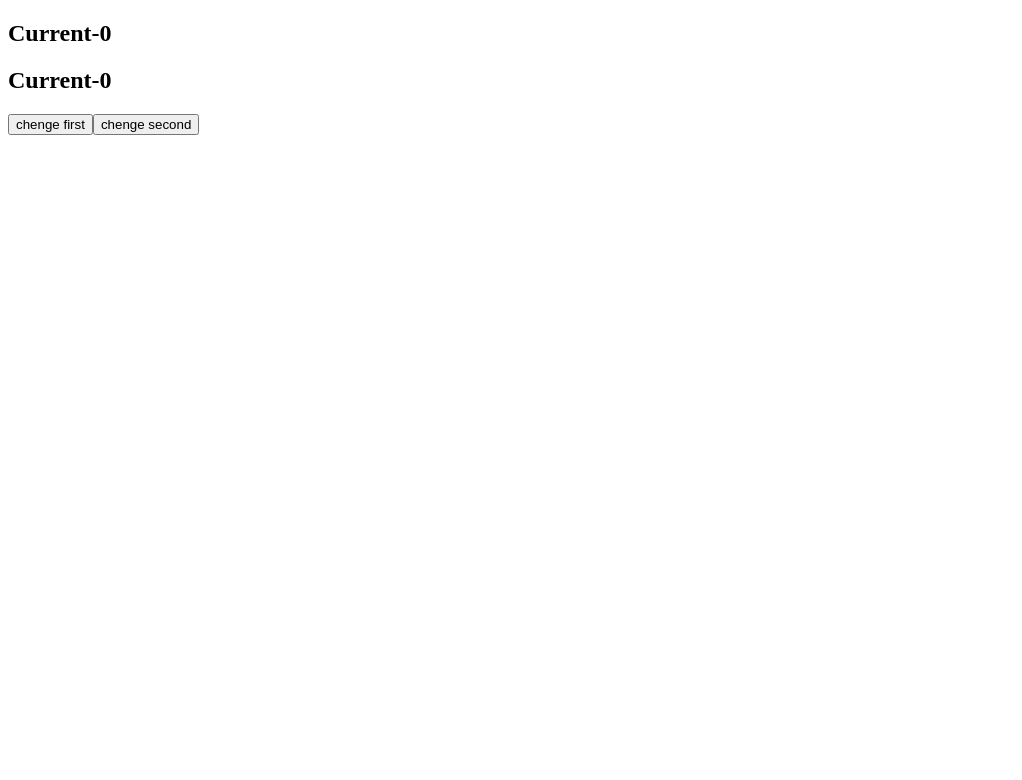
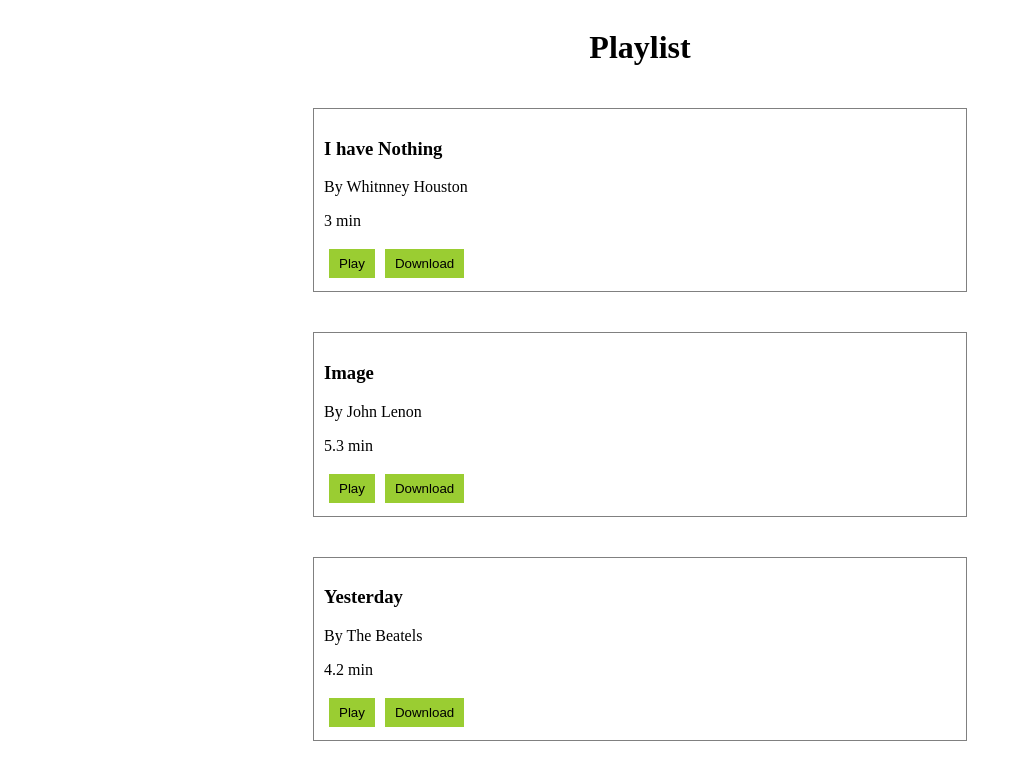
Before and after one commit to KaroHambaryan/React-conditional-rendering, a React (Create React App) app: page / in a window 1280 px wide. Shown: the top 780 px of the page, without its empty margins (0-1022 px from the left). Built offline with nearby package versions, Linux system fonts and the light colour scheme.

Commit message:
Պրոպսը ֆունկցիոնալ կոմպոնենտում

```diff
--- a/src/App.css
+++ b/src/App.css
@@ -1,38 +1,19 @@
 .App {
-  text-align: center;
+  display: flex;
+	flex-direction: column;
+	align-items: center;
 }
 
-.App-logo {
-  height: 40vmin;
-  pointer-events: none;
+.song{
+  border:1px solid gray;
+  margin:20px;
+  width: 50%;
+  padding: 10px;
 }
-
-@media (prefers-reduced-motion: no-preference) {
-  .App-logo {
-    animation: App-logo-spin infinite 20s linear;
-  }
+.song button{
+  margin:3px 5px;
+  background:yellowgreen;
+  border:none;
+  outline:none;
+  padding: 7px 10px
 }
-
-.App-header {
-  background-color: #282c34;
-  min-height: 100vh;
-  display: flex;
-  flex-direction: column;
-  align-items: center;
-  justify-content: center;
-  font-size: calc(10px + 2vmin);
-  color: white;
-}
-
-.App-link {
-  color: #61dafb;
-}
-
-@keyframes App-logo-spin {
-  from {
-    transform: rotate(0deg);
-  }
-  to {
-    transform: rotate(360deg);
-  }
-}
--- a/src/App.js
+++ b/src/App.js
@@ -1,25 +1,26 @@
-import { useEffect, useState } from "react";
+import Song from "./Components/Song";
 
+import './App.css';
 function App() {
-	const [count, setCount] = useState(0);
-	const [deg, setDeg] = useState(0);
 
-	useEffect(() => {
-		console.log('worked...');
-	})
-
-	const chengeFirst = () => {
-		setCount(count => count + 1)
-	}
-	const chengeSecond = () => {
-		setDeg(deg => deg + 10)
-	}
 	return (
-		<div >
-			<h2>Current-{count}</h2>
-			<h2>Current-{deg}</h2>
-			<button onClick={chengeFirst}>chenge first</button>
-			<button onClick={chengeSecond}>chenge second</button>
+		<div className="App">
+			<h1>Playlist</h1>
+			<Song
+				title="I have Nothing"
+				singer="Whitnney Houston"
+				duration="3"
+			/>
+			<Song
+				title="Image"
+				singer="John Lenon"
+				duration="5.3"
+			/>
+			<Song
+				title="Yesterday"
+				singer="The Beatels"
+				duration="4.2"
+			/>
 		</div>
 	);
 
--- /dev/null
+++ b/src/Components/Song.js
@@ -0,0 +1,14 @@
+const Song = (props) => {
+	const { title, singer, duration } = props;
+	return (
+		<div className="song">
+			<h3>{title}</h3>
+			<p>By { singer }</p>
+			<p>{ duration } min</p>
+			<button>Play</button>
+			<button>Download</button>
+		</div>
+	);
+};
+
+export default Song;
```
